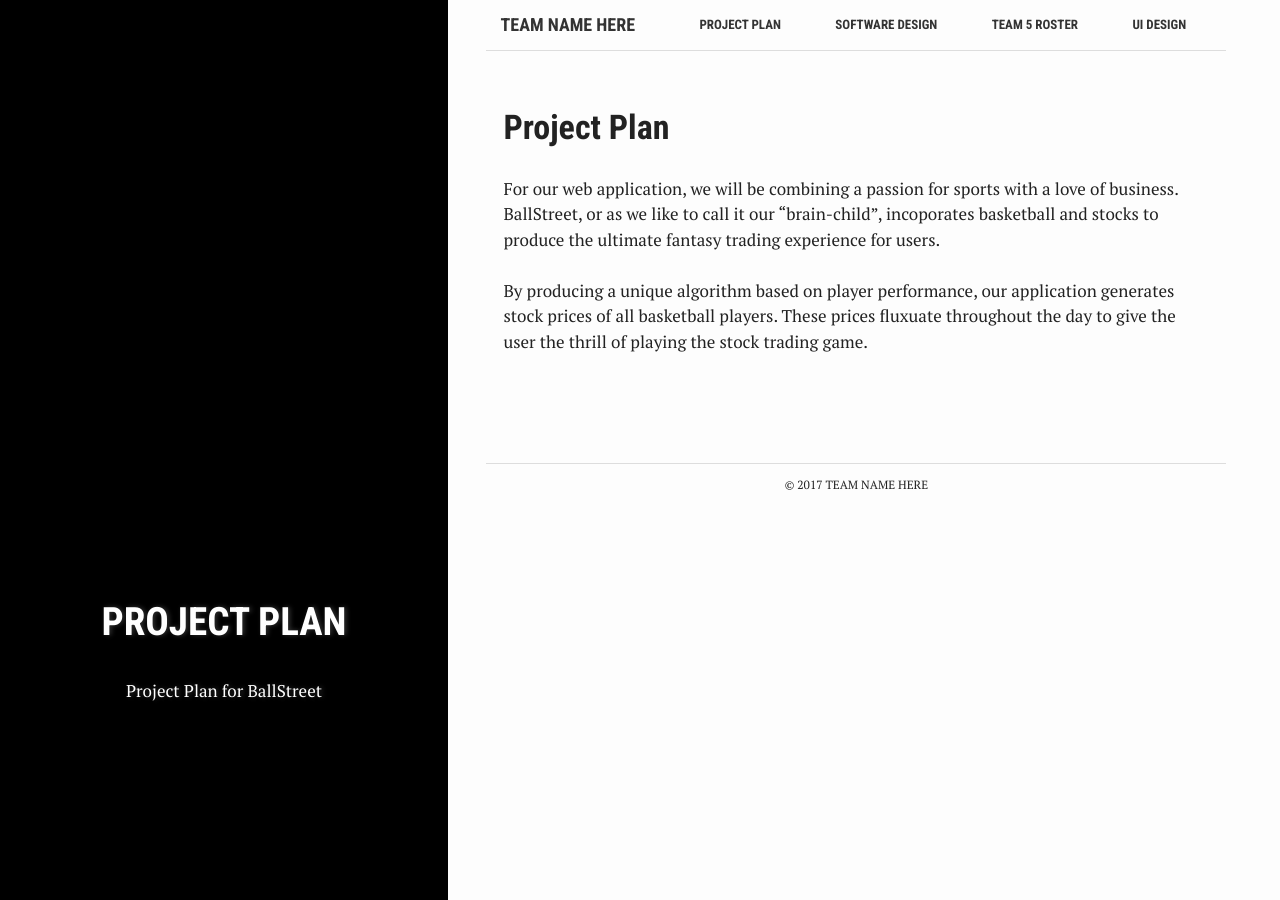
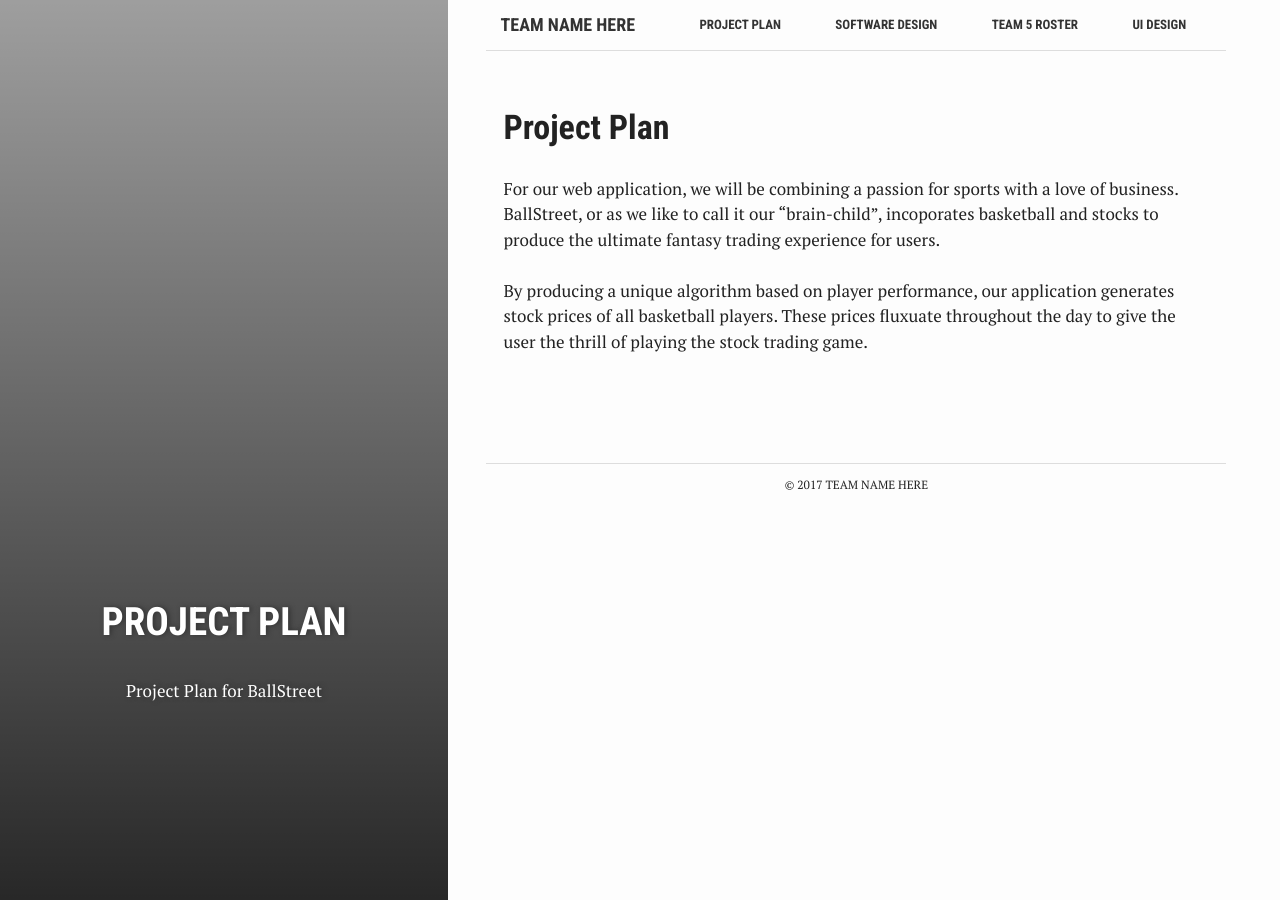
Before and after one commit to ufrauq/Ball-Street, a Jekyll site: the page built from project-plan.md, in a window 1280 px wide. Built offline with Jekyll 4.4.1, drawn with Linux system fonts in a browser that asks for light colours.

Commit message:
Update project-plan.md

```diff
--- a/project-plan.md
+++ b/project-plan.md
@@ -1,5 +1,5 @@
 ---
-bg: "startup-photos (1).jpg"
+bg: "planning.jpg"
 layout: page
 title: "Project Plan"
 crawlertitle: "How we plan to build BallStreet"
```
